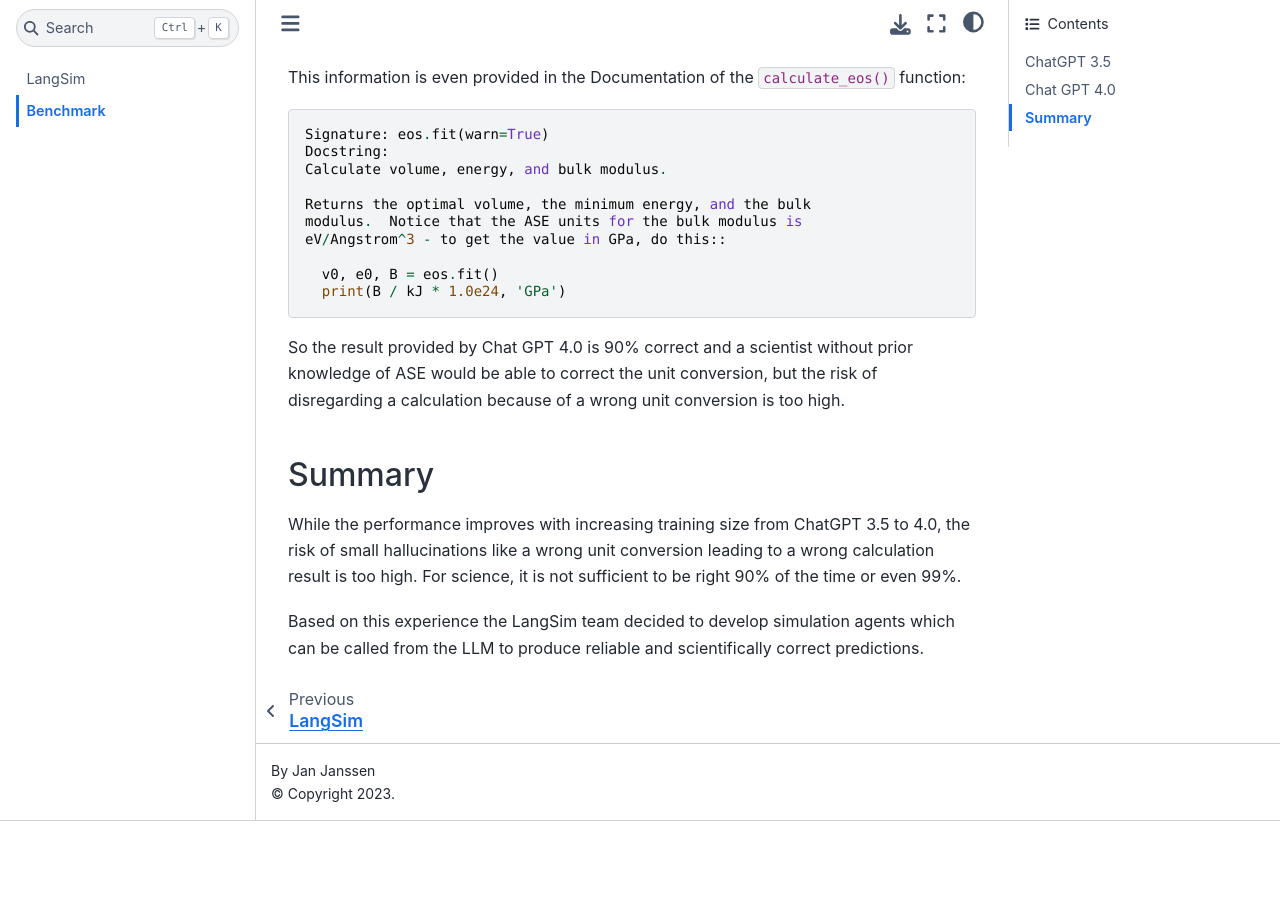
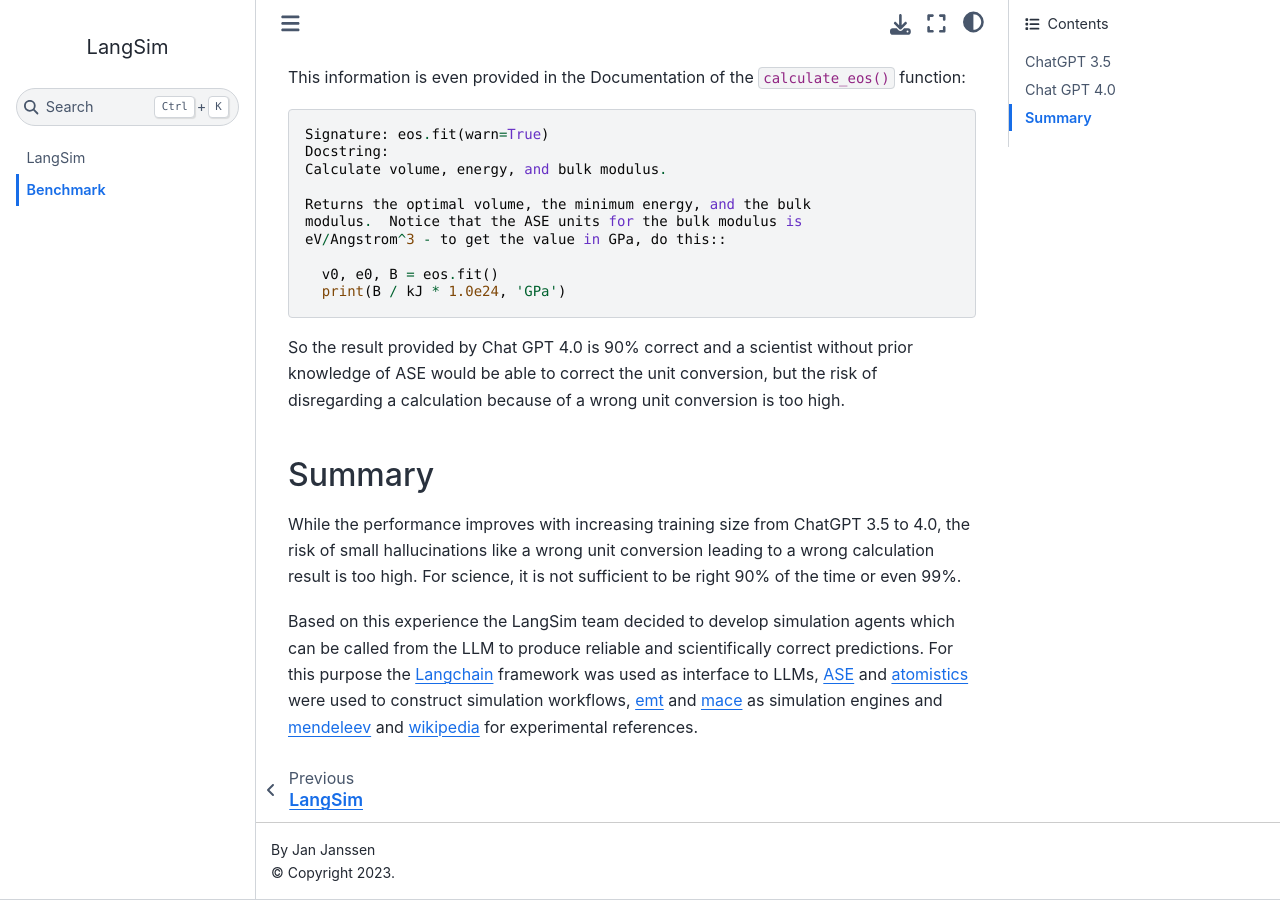
Before and after one commit to jan-janssen/LangSim, a Jupyter Book: the page built from book/Benchmark.md, in a window 1280 px wide and 900 px high, scrolled down 2015 px. Built offline with Jupyter Book 1.0.4 settings and Sphinx 7.4.7 and the Sphinx Book theme 1.1.4, drawn with Linux system fonts in a browser that asks for light colours; before the commit the page ends 2836 px from its top, so only the background shows below that.

Commit message:
Add more references

```diff
--- a/book/Benchmark.md
+++ b/book/Benchmark.md
@@ -101,4 +101,8 @@
 right 90% of the time or even 99%.
 
 Based on this experience the LangSim team decided to develop simulation agents which can be called from the LLM to
-produce reliable and scientifically correct predictions.
+produce reliable and scientifically correct predictions. For this purpose the [Langchain](https://www.langchain.com/)
+framework was used as interface to LLMs, [ASE](https://wiki.fysik.dtu.dk/ase/) and [atomistics](https://atomistics.readthedocs.io)
+were used to construct simulation workflows, [emt](https://wiki.fysik.dtu.dk/ase/ase/calculators/emt.html) and [mace](https://mace-docs.readthedocs.io/en/latest/)
+as simulation engines and [mendeleev](https://mendeleev.readthedocs.io) and [wikipedia](https://en.wikipedia.org/wiki/Main_Page)
+for experimental references.
```
Also changed, not shown: book/Introduction.md (+2 -0 lines).
